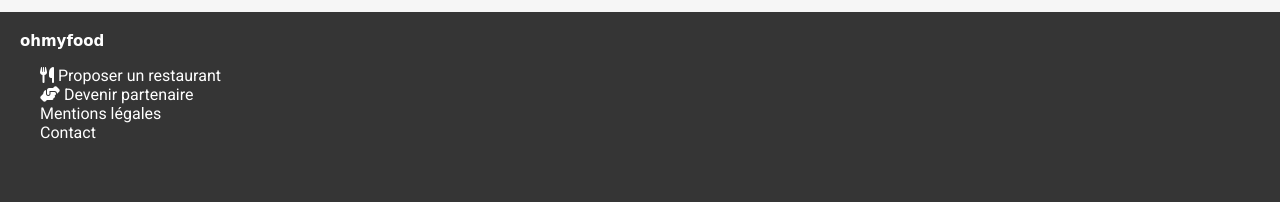
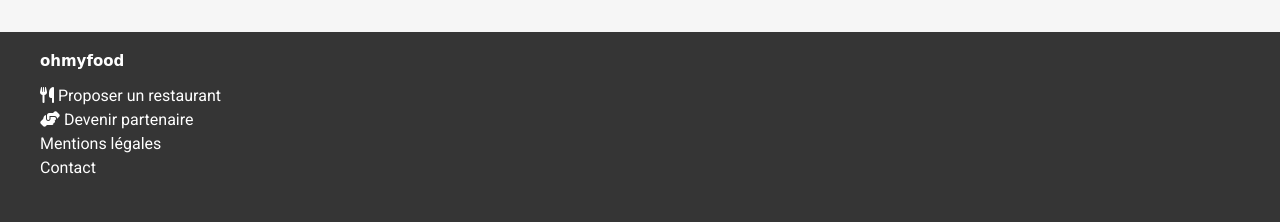
Before and after one commit to Sandrine-a/sandrinealphonse_3_13042021, a plain HTML site: page index.html in a window 1280 px wide. Shown: the part 1998-2220 px from the top of the page. Drawn offline with Linux system fonts and the light colour scheme; a web font is replaced by a local one.

Commit message:
ajustement du footer

```diff
--- a/index.html
+++ b/index.html
@@ -98,10 +98,10 @@
       <h1 class="footer__title">ohmyfood</h1>
       <nav clas="footer__menu">
         <ul>
-          <li><a href="#" class="footer__items"><i class="fas fa-utensils"></i> Proposer un restaurant</a></li>
-          <li><a href="#" class="footer__items"><i class="fas fa-hands-helping"></i> Devenir partenaire</a></li>
-          <li><a href="#" class="footer__items">Mentions légales</a></li>
-          <li><a href="mailto:contact@ohmyfood.fr" class="footer__items">Contact</a></li>
+          <li class="menu__items"><a href="#" class="menu__items--link"><i class="fas fa-utensils"></i> Proposer un restaurant</a></li>
+          <li class="menu__items"><a href="#" class="menu__items--link"><i class="fas fa-hands-helping"></i> Devenir partenaire</a></li>
+          <li class="menu__items"><a href="#" class="menu__items--link">Mentions légales</a></li>
+          <li class="menu__items"><a href="mailto:contact@ohmyfood.fr" class="menu__items--link">Contact</a></li>
         </ul>
       </nav>
     </footer>
--- a/sass/styles.scss
+++ b/sass/styles.scss
@@ -102,7 +102,7 @@
   display: flex;
   flex-direction: column;
   justify-content: center;
-  height: 1180px;
+  height: 1200px;
   &__title {
     align-self: baseline;
   }
@@ -160,13 +160,19 @@
   height: 190px;
   background-color: $color-footer;
   font-family: $roboto;
+  display: flex;
+  flex-direction: column;
   &__title {
     @include title-shrikhand($color-neutral);
-    margin-top: 0;
-    padding: 20px 0 0 20px;
-  }
-  &__items {
-    color: $color-neutral;
-    padding-left: 0;
+    max-width: 200px;
+    margin: 0;
+    padding: 20px 0 0 40px;
   }
 }
+.menu__items {
+  max-width: 200px;
+  margin-bottom: 5px;
+  &--link {
+    color: $color-neutral;
+  }
+}
```
Also changed, not shown: css/styles.css, 1 other file.
